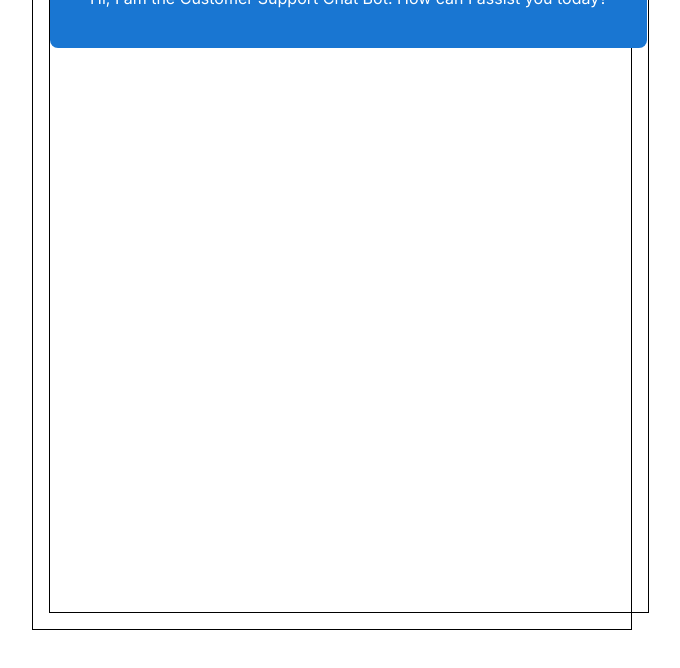
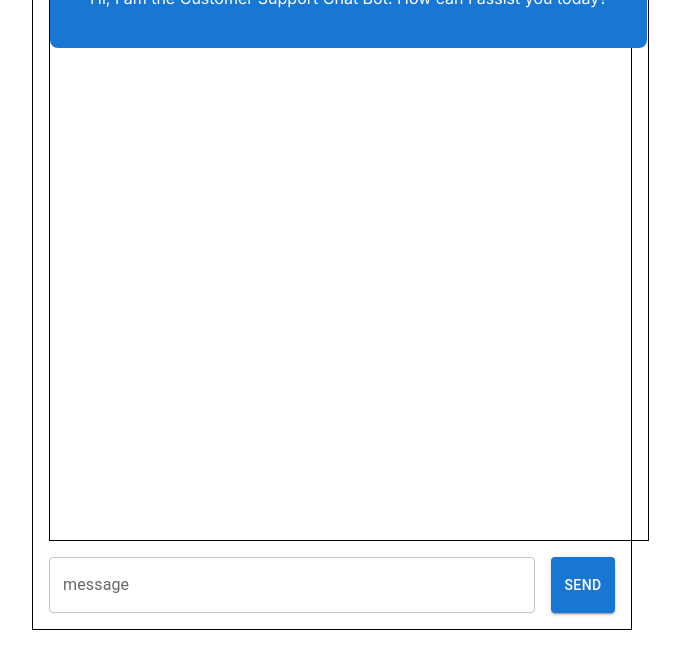
Before and after one commit to Rabia-Ghafoor/Tech-Prep-Bot, a Next.js app: page / in a window 1280 px wide. Shown: the top 668 px of the page, without its empty margins (308-988 px from the left). Built offline with nearby package versions, Linux system fonts and the light colour scheme.

Commit message:
fixed code

```diff
--- a/app/page.js
+++ b/app/page.js
@@ -1,7 +1,8 @@
 'use client'
 
-import { Box, Stack } from "@mui/material";
+import { Box, Stack, TextField, Button } from "@mui/material";
 import { useState } from "react";
+import Image from 'next/image';
 
 
 export default function Home() {
@@ -11,7 +12,51 @@ export default function Home() {
     content: `Hi, I am the Customer Support Chat Bot. How can I assist you today?`,
   }]);
 
-  const [newMessage, setNewMessage] = useState('');
+  const [message, setMessage] = useState('');
+
+  // helper function
+  const sendMessage = async () => {
+    setMessage('');
+    setMessages((messages) => [
+      ...messages,
+      { role: "user", content: message },
+      { role: "assistant", content: "" },
+    ]);
+
+    const response = await fetch('api/chat', {
+      method: "POST",
+      headers: {
+        'Content-Type': 'application/json'
+      },
+      body: JSON.stringify([...messages, { role: "user", content: message }]),
+    });
+
+    const reader = response.body.getReader();
+    const decoder = new TextDecoder();
+
+    let result = '';
+    reader.read().then(function processText({ done, value }) {
+      if (done) {
+        return result;
+      }
+
+      const text = decoder.decode(value || new Int8Array(), { stream: true });
+      setMessages((messages) => {
+        let lastMessage = messages[messages.length - 1];
+        let otherMessages = messages.slice(0, messages.length - 1);
+
+        return ([
+          ...otherMessages,
+          {
+            ...lastMessage,
+            content: lastMessage.content + text,
+          },
+        ]);
+      });
+
+      return reader.read().then(processText);
+    });
+  };
 
   return (
     <Box
@@ -62,6 +107,18 @@ export default function Home() {
             </Box>
           ))}
         </Stack>
+
+        <Stack direction="row" spacing={2}>
+          <TextField
+            label="message"
+            fullWidth
+            value={message}
+            onChange={(e) => setMessage(e.target.value)}
+          />
+          <Button variant="contained" onClick={sendMessage}>
+            Send
+          </Button>
+        </Stack>
       </Stack>
     </Box>
   );
```
